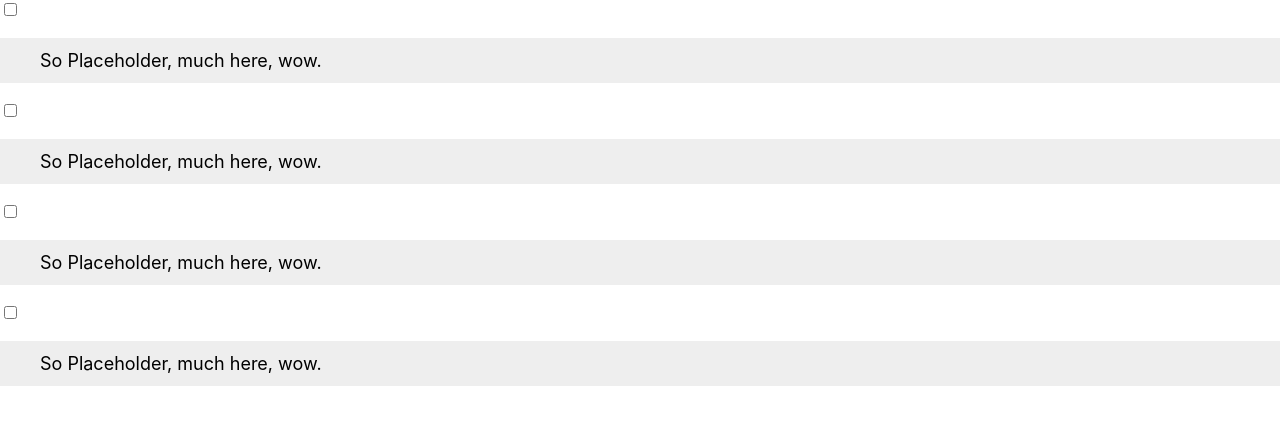
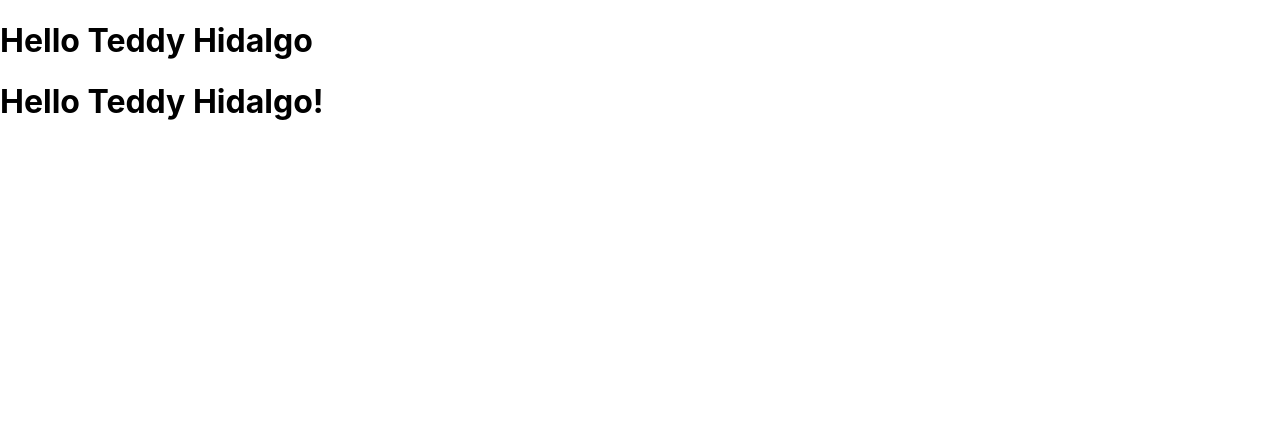
Before and after one commit to teddylockhart/component-ramp-app, a React (Create React App) app: page / in a window 1280 px wide. Shown: the top 424 px of the page. Built offline with nearby package versions, Linux system fonts and the light colour scheme.

Commit message:
11.14 JS usage in React

```diff
--- a/src/ToDo.js
+++ b/src/ToDo.js
@@ -1,5 +1,5 @@
 import React from 'react';
-import './ToDo.css'
+import './ToDo.css';
 import Checkbox from './components/Checkbox';
 import ListItem from './components/ListItem';
 
--- a/src/components/HW.js
+++ b/src/components/HW.js
@@ -1,9 +1,18 @@
 import React from "react";
 
 function HW() {
+    const firstName = 'Teddy'
+    const lastName = 'Hidalgo'
+
     return (
         <div className="HW">
-            <h1>Hello World!</h1>
+            {/* Signals JavaScript usage with {} */}
+            <h1>Hello {firstName + " " + lastName}</h1>
+
+            {/* ES6 String Templating Syntax? */}
+            <h1>Hello {`${firstName} ${lastName}`}!</h1>
+
+            {/* <h1>Hello World!</h1> */}
         </div>
     );
 }
--- a/src/index.js
+++ b/src/index.js
@@ -14,10 +14,10 @@ import * as serviceWorker from './serviceWorker';
 // ReactDOM.render(<App />, document.getElementById('root'));
 
 // To Do List
-ReactDOM.render(<ToDo />, document.getElementById('root'));
+// ReactDOM.render(<ToDo />, document.getElementById('root'));
 
 // Hello World
-// ReactDOM.render(<HW />, document.getElementById('root'));
+ReactDOM.render(<HW />, document.getElementById('root'));
 
 // Unordered List
 // ReactDOM.render(<UL />, document.getElementById('root'));
```
